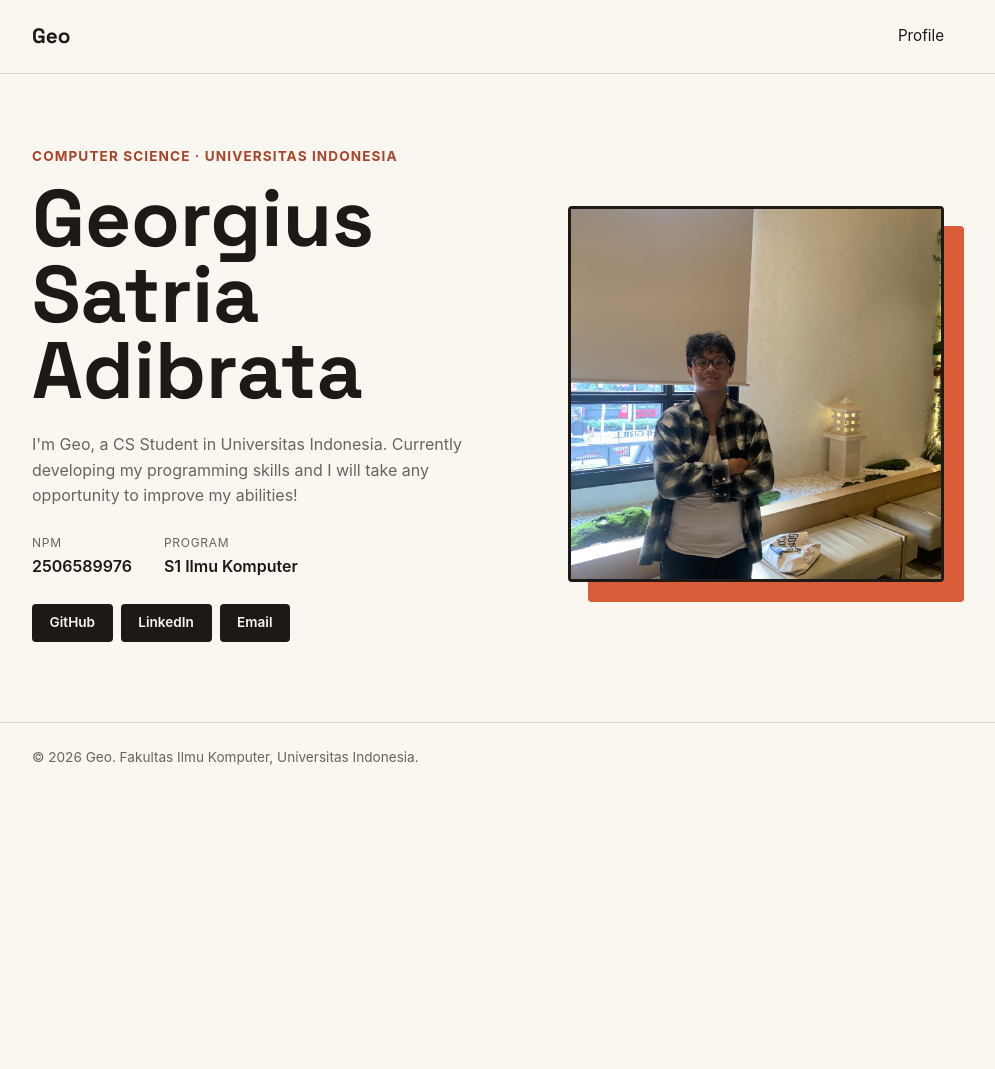
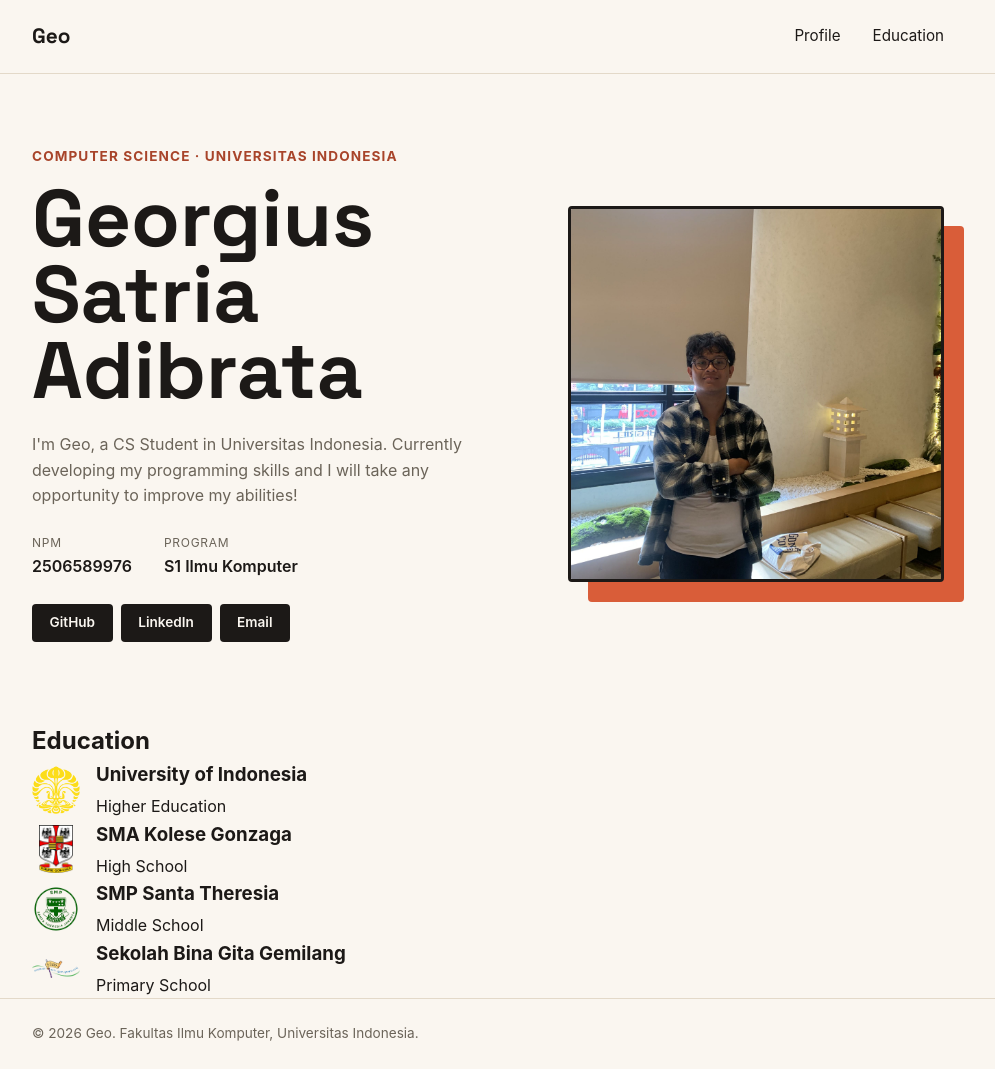
Before and after one commit to flazzies/myportofolio, a Django app: page / in a window 1280 px wide. Shown: the whole page, without its empty margins (152-1147 px from the left). Before the commit the page ends 765 px from the top, so only its background shows below. Run offline with Django 5.2, Linux system fonts and the light colour scheme.

Commit message:
Add education section with school logos

```diff
--- a/static/css/style.css
+++ b/static/css/style.css
@@ -1,3 +1,7 @@
+html, body {
+    scroll-behavior: smooth !important;
+}
+
 * {
     margin: 0;
     padding: 0;
@@ -191,4 +195,26 @@ h1, .brand {
     .social-links {
         justify-content: flex-start;
     }
+
 }
+
+.education-card {
+    display: flex;
+    align-items: center;
+    gap: 1rem;
+}
+
+.education-logo {
+    width: 48px;
+    height: 48px;
+    object-fit: contain;
+    flex-shrink: 0;
+}
+
+.education-info h3 {
+    margin: 0;
+}
+
+.education-info p {
+    margin: 0.25rem 0 0;
+}
--- a/templates/index.html
+++ b/templates/index.html
@@ -15,6 +15,7 @@
             <a href="#profile" class="brand">Geo</a>
             <nav>
                 <a href="#profile">Profile</a>
+                <a href="#education">Education</a>
             </nav>
         </div>
     </header>
@@ -51,6 +52,47 @@
                 </div>
             </div>
         </section>
+
+        <section class="section education-section" id="education">
+
+            <div class="container">
+                <h2 class = "section-title">Education</h2>
+                <div class="education-grid">
+
+                    <article class="education-card">
+                        <img src = "/static/img/UI_Logo.png" alt ="University of Indonesia" class = "education-logo">
+                        <div class="education-info">
+                            <h3>University of Indonesia</h3>
+                            <p>Higher Education</p>
+                        </div>
+                    </article>
+
+                    <article class="education-card">
+                        <img src = "/static/img/Gonzaga_Logo.png" alt ="University of Indonesia" class = "education-logo">
+                        <div class="education-info">
+                            <h3>SMA Kolese Gonzaga</h3>
+                            <p>High School</p>
+                        </div>
+                    </article>
+
+                    <article class="education-card">
+                        <img src = "/static/img/Santa Theresia_Logo.png" alt ="University of Indonesia" class = "education-logo">
+                        <div class="education-info">
+                            <h3>SMP Santa Theresia</h3>
+                            <p>Middle School</p>
+                        </div>
+                    </article>
+
+                    <article class="education-card">
+                        <img src = "/static/img/SBGG_Logo.png" alt ="University of Indonesia" class = "education-logo">
+                        <div class="education-info">
+                            <h3>Sekolah Bina Gita Gemilang</h3>
+                            <p>Primary School</p>
+                        </div>
+                    </article>
+                </div>
+            </div>
+        </section>
     </main>
 
     <footer class="site-footer">
```
Also changed, not shown: static/img/Gonzaga_Logo.png (added), static/img/SBGG_Logo.png (added), static/img/Santa Theresia_Logo.png (added), static/img/UI_Logo.png (added).
